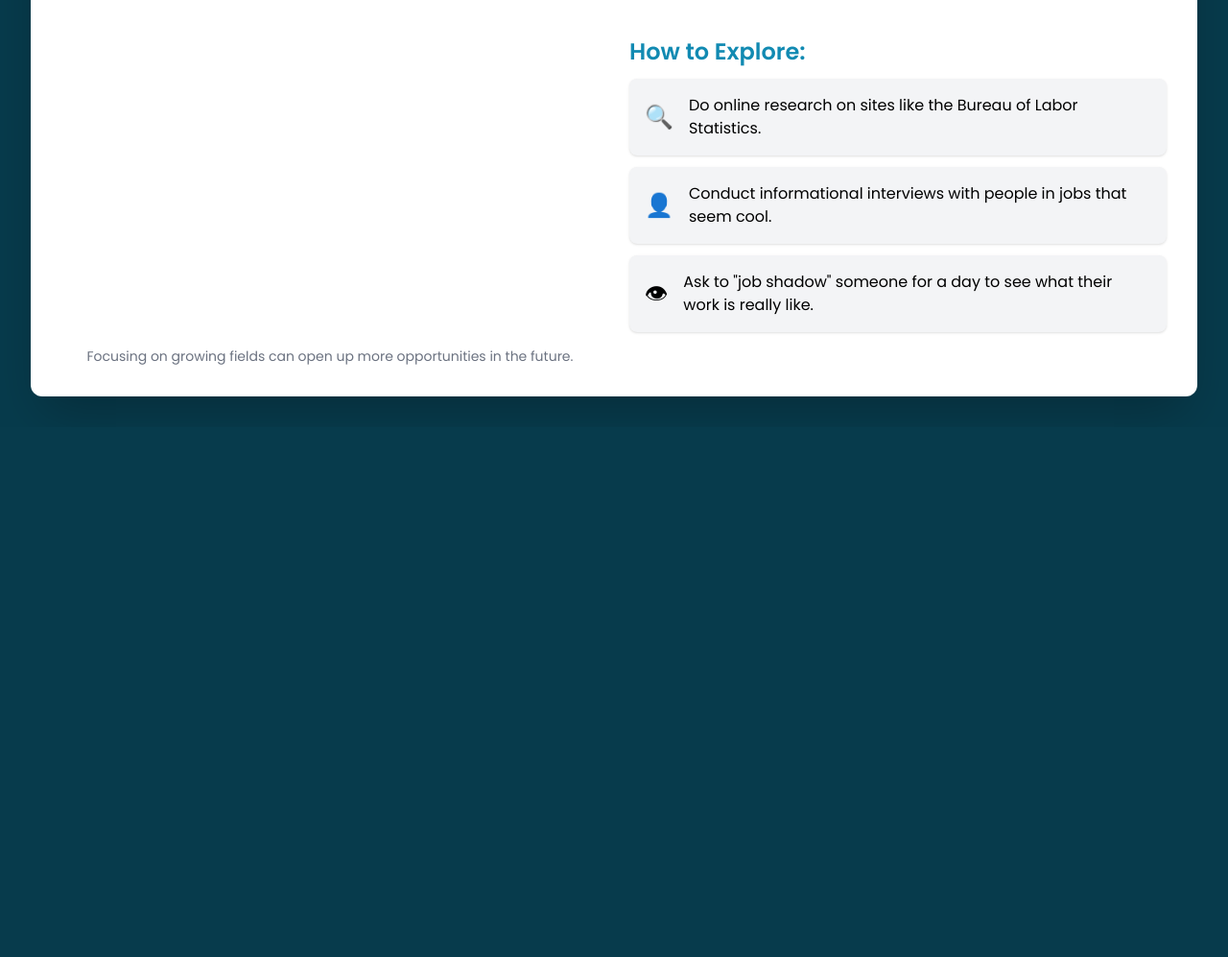
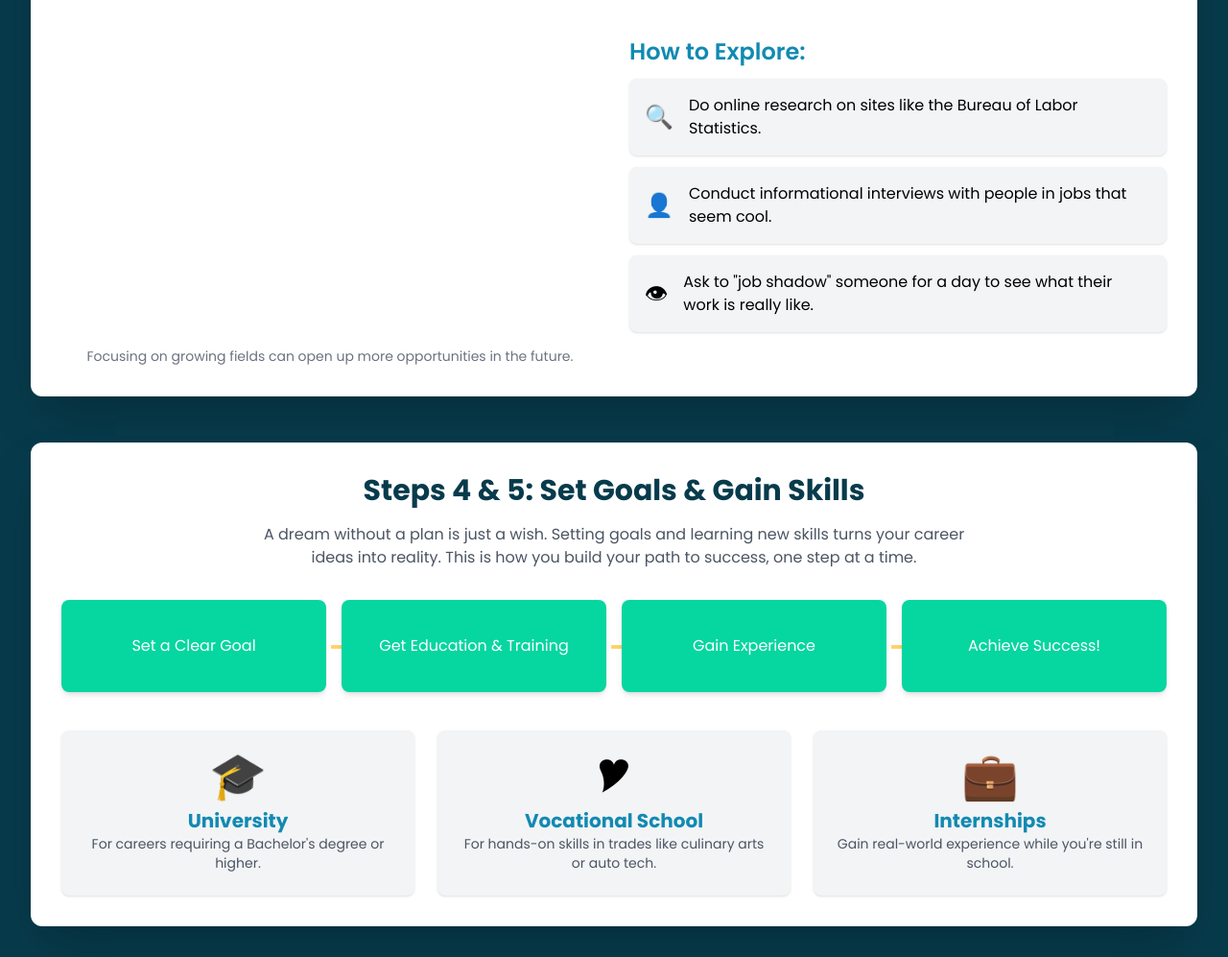
Before and after one commit to septsch/career-pathway-activity, a plain HTML site: page index.html in a window 1280 px wide. Shown: the part 855-1852 px from the top of the page at 96% size. Before the commit the page ends 1300 px from the top, so only its background shows below. Drawn offline with nearby package versions, Linux system fonts and the light colour scheme.

Commit message:
Update index.html
4th try

```diff
--- a/index.html
+++ b/index.html
@@ -120,4 +120,33 @@
             </section>
 
             <!-- Steps 4 & 5: Set Goals & Gain Skills Section -->
-            <section id="plan" class
+            <section id="plan" class="bg-white rounded-xl shadow-2xl p-6 md:p-8">
+                <h2 class="text-3xl font-bold text-[#073B4C] mb-4 text-center">Steps 4 & 5: Set Goals & Gain Skills</h2>
+                <p class="text-gray-600 mb-8 text-center max-w-3xl mx-auto">A dream without a plan is just a wish. Setting goals and learning new skills turns your career ideas into reality. This is how you build your path to success, one step at a time.</p>
+                <div class="grid grid-cols-1 md:grid-cols-4 gap-8 md:gap-4 mb-10">
+                    <div class="flowchart-step bg-[#06D6A0] text-white p-4 rounded-lg shadow-md h-24">Set a Clear Goal</div>
+                    <div class="flowchart-step bg-[#06D6A0] text-white p-4 rounded-lg shadow-md h-24">Get Education & Training</div>
+                    <div class="flowchart-step bg-[#06D6A0] text-white p-4 rounded-lg shadow-md h-24">Gain Experience</div>
+                    <div class="flowchart-step bg-[#06D6A0] text-white p-4 rounded-lg shadow-md h-24">Achieve Success!</div>
+                </div>
+                <div class="grid grid-cols-1 sm:grid-cols-3 gap-6 text-center">
+                    <div class="bg-gray-100 p-6 rounded-lg shadow">
+                        <div class="text-5xl mb-2">&#127891;</div>
+                        <h3 class="text-xl font-bold text-[#118AB2]">University</h3>
+                        <p class="text-sm text-gray-600">For careers requiring a Bachelor's degree or higher.</p>
+                    </div>
+                    <div class="bg-gray-100 p-6 rounded-lg shadow">
+                        <div class="text-5xl mb-2">&#127892;</div>
+                        <h3 class="text-xl font-bold text-[#118AB2]">Vocational School</h3>
+                        <p class="text-sm text-gray-600">For hands-on skills in trades like culinary arts or auto tech.</p>
+                    </div>
+                    <div class="bg-gray-100 p-6 rounded-lg shadow">
+                        <div class="text-5xl mb-2">&#128188;</div>
+                        <h3 class="text-xl font-bold text-[#118AB2]">Internships</h3>
+                        <p class="text-sm text-gray-600">Gain real-world experience while you're still in school.</p>
+                    </div>
+                </div>
+            </section>
+
+            <!-- Steps 6 & 7: Network & Adapt Section -->
+            <section id="grow" class="bg
```
